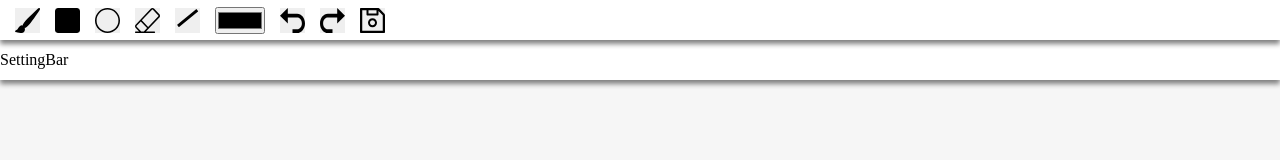
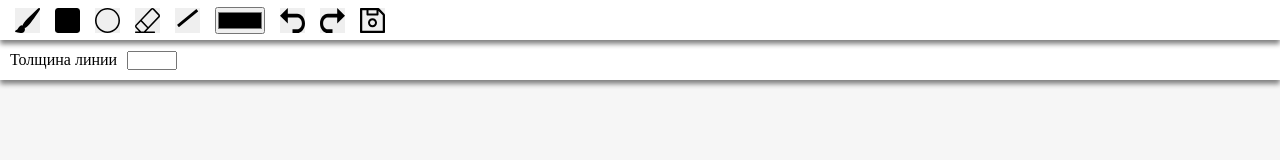
Before and after one commit to HydroOx1d/realtime-paint, a React (Vite) app: page / in a window 1280 px wide. Shown: the top 160 px of the page. Built offline with nearby package versions, Linux system fonts and the light colour scheme.

Commit message:
update: update setting bar

```diff
--- a/src/components/settingbar/SettingBar.css
+++ b/src/components/settingbar/SettingBar.css
@@ -8,3 +8,11 @@
   box-shadow: 0px 4px 5px gray;
   top: 40px;
 }
+
+.settingbar__name {
+  margin: 0px 10px 0px 10px;
+}
+
+.settingbar__line-width {
+  width: 50px;
+}
--- a/src/components/settingbar/SettingBar.jsx
+++ b/src/components/settingbar/SettingBar.jsx
@@ -2,7 +2,10 @@ import './SettingBar.css'
 
 const SettingBar = () => {
   return (
-    <div className='settingbar'>SettingBar</div>
+    <div className='settingbar'>
+      <span className='settingbar__name'>Толщина линии</span>
+      <input className='settingbar__line-width' type="number" />
+    </div>
   )
 }
 
```
